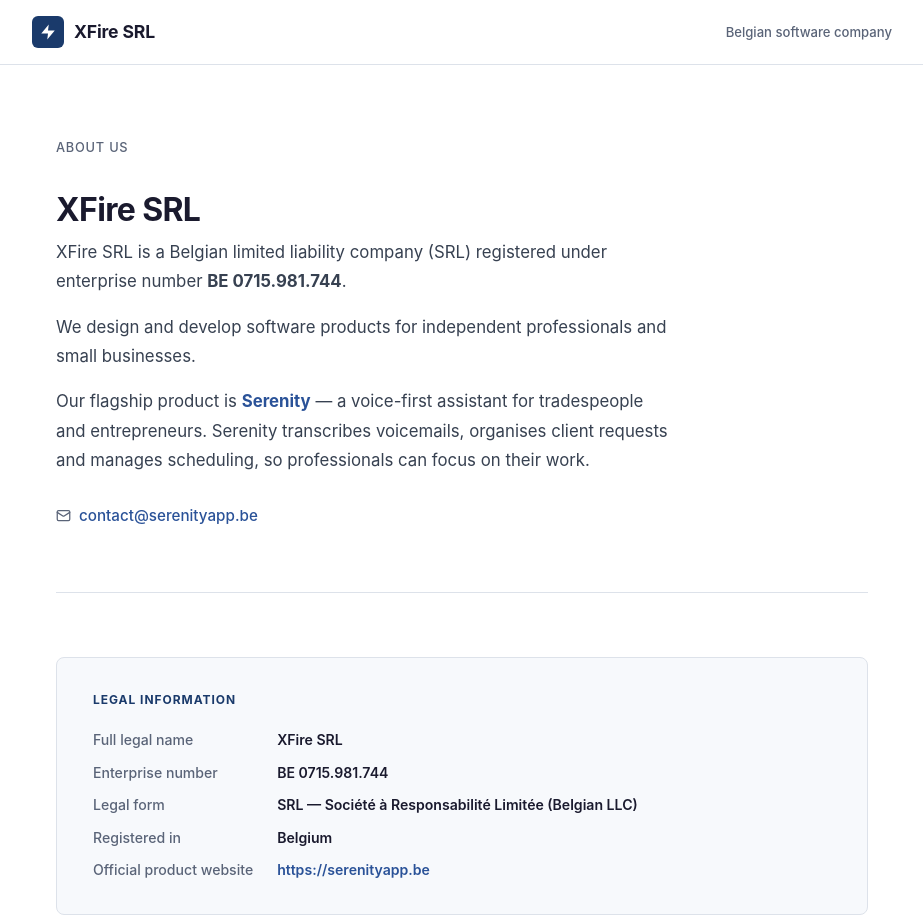
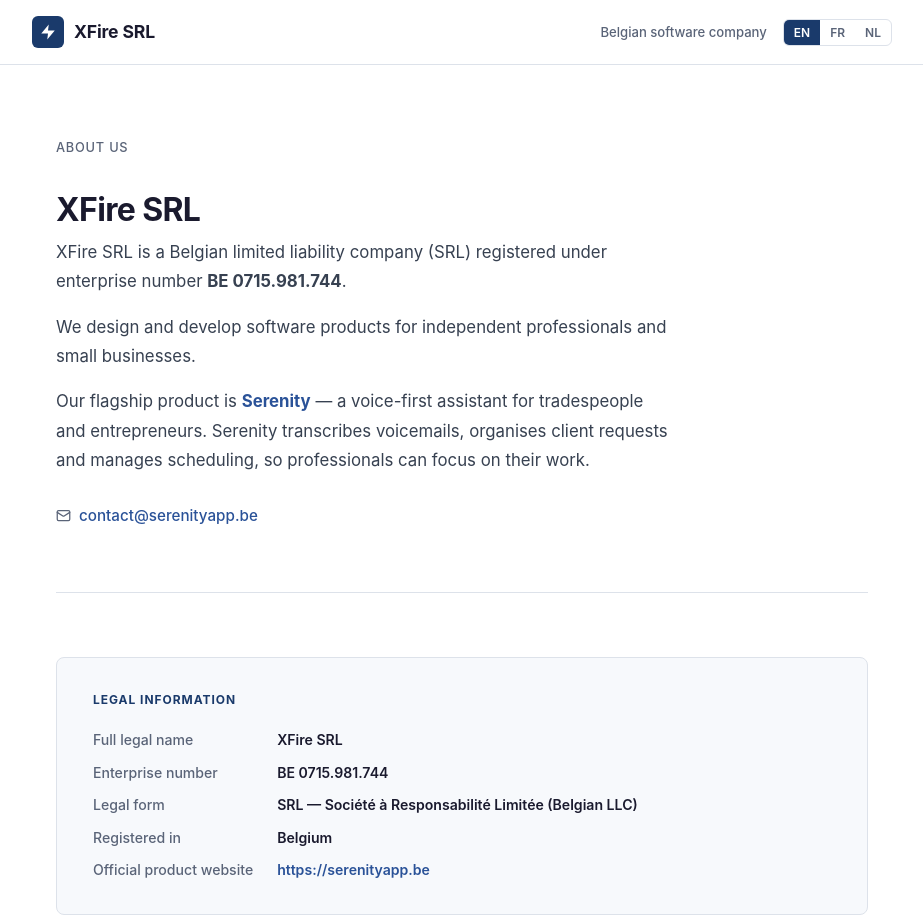
Before and after one commit to Tismik/xfire-website, a plain HTML site: page index.html in a window 1280 px wide. Shown: the top 918 px of the page, without its empty margins (178-1101 px from the left). Drawn offline with Linux system fonts and the light colour scheme.

Commit message:
add FR/NL translations with language switcher

```diff
--- a/index.html
+++ b/index.html
@@ -3,7 +3,7 @@
 <head>
   <meta charset="utf-8">
   <meta name="viewport" content="width=device-width, initial-scale=1">
-  <title>XFire SRL — Belgian Software Company</title>
+  <title data-i18n="page.title">XFire SRL — Belgian Software Company</title>
   <meta name="description" content="XFire SRL is a Belgian software company (BE 0715.981.744) developing software products for independent professionals and small businesses.">
   <style>
     *, *::before, *::after { box-sizing: border-box; margin: 0; padding: 0; }
@@ -45,6 +45,7 @@
       align-items: center;
       justify-content: space-between;
       height: 64px;
+      gap: 16px;
     }
 
     .logo {
@@ -78,11 +79,40 @@
       letter-spacing: -0.01em;
     }
 
+    .header-right {
+      display: flex;
+      align-items: center;
+      gap: 16px;
+    }
+
     .header-tag {
       font-size: 0.82rem;
       color: var(--text-muted);
       font-weight: 500;
     }
+
+    /* ── LANG TOGGLE ── */
+    .lang-toggle {
+      display: inline-flex;
+      border: 1px solid var(--border);
+      border-radius: 6px;
+      overflow: hidden;
+    }
+
+    .lang-toggle button {
+      background: transparent;
+      color: var(--text-muted);
+      border: none;
+      padding: 5px 10px;
+      font-size: 0.75rem;
+      font-weight: 600;
+      cursor: pointer;
+      transition: all 0.15s;
+      font-family: inherit;
+    }
+
+    .lang-toggle button:hover { color: var(--text); }
+    .lang-toggle button.active { background: var(--blue); color: #fff; }
 
     /* ── MAIN ── */
     main {
@@ -107,7 +137,6 @@
     }
 
     .hero .tagline {
-      font-size: 1rem;
       color: var(--text-muted);
       font-weight: 500;
       margin-bottom: 32px;
@@ -135,9 +164,7 @@
       color: var(--text-muted);
     }
 
-    .contact-line a {
-      font-weight: 500;
-    }
+    .contact-line a { font-weight: 500; }
 
     /* ── LEGAL BLOCK ── */
     .legal-block {
@@ -204,6 +231,7 @@
 
     /* ── RESPONSIVE ── */
     @media (max-width: 600px) {
+      .header-tag { display: none; }
       main { padding: 48px 20px 60px; }
       .hero { margin-bottom: 40px; padding-bottom: 40px; }
       .hero h1 { font-size: 1.6rem; }
@@ -226,21 +254,28 @@
         </div>
         <span class="logo-name">XFire SRL</span>
       </a>
-      <span class="header-tag">Belgian software company</span>
+      <div class="header-right">
+        <span class="header-tag" data-i18n="header.tag">Belgian software company</span>
+        <div class="lang-toggle">
+          <button data-lang-btn="en">EN</button>
+          <button data-lang-btn="fr">FR</button>
+          <button data-lang-btn="nl">NL</button>
+        </div>
+      </div>
     </div>
   </header>
 
   <main>
 
     <section class="hero">
-      <p class="tagline">About us</p>
+      <p class="tagline" data-i18n="hero.tagline">About us</p>
       <h1>XFire SRL</h1>
 
-      <p>XFire SRL is a Belgian limited liability company (SRL) registered under enterprise number <strong>BE 0715.981.744</strong>.</p>
+      <p data-i18n="hero.p1">XFire SRL is a Belgian limited liability company (SRL) registered under enterprise number <strong>BE 0715.981.744</strong>.</p>
 
-      <p>We design and develop software products for independent professionals and small businesses.</p>
+      <p data-i18n="hero.p2">We design and develop software products for independent professionals and small businesses.</p>
 
-      <p>Our flagship product is <a href="https://serenityapp.be"><strong>Serenity</strong></a> — a voice-first assistant for tradespeople and entrepreneurs. Serenity transcribes voicemails, organises client requests and manages scheduling, so professionals can focus on their work.</p>
+      <p data-i18n="hero.p3">Our flagship product is <a href="https://serenityapp.be"><strong>Serenity</strong></a> — a voice-first assistant for tradespeople and entrepreneurs. Serenity transcribes voicemails, organises client requests and manages scheduling, so professionals can focus on their work.</p>
 
       <div class="contact-line">
         <svg width="15" height="15" viewBox="0 0 24 24" fill="none" stroke="currentColor" stroke-width="2" stroke-linecap="round" stroke-linejoin="round"><rect x="2" y="4" width="20" height="16" rx="2"/><path d="m22 7-8.97 5.7a1.94 1.94 0 0 1-2.06 0L2 7"/></svg>
@@ -249,21 +284,21 @@
     </section>
 
     <div class="legal-block">
-      <h2>Legal information</h2>
+      <h2 data-i18n="legal.title">Legal information</h2>
       <dl class="legal-grid">
-        <dt>Full legal name</dt>
+        <dt data-i18n="legal.name">Full legal name</dt>
         <dd>XFire SRL</dd>
 
-        <dt>Enterprise number</dt>
+        <dt data-i18n="legal.number">Enterprise number</dt>
         <dd>BE 0715.981.744</dd>
 
-        <dt>Legal form</dt>
-        <dd>SRL — Société à Responsabilité Limitée (Belgian LLC)</dd>
+        <dt data-i18n="legal.form">Legal form</dt>
+        <dd data-i18n="legal.form.value">SRL — Société à Responsabilité Limitée (Belgian LLC)</dd>
 
-        <dt>Registered in</dt>
-        <dd>Belgium</dd>
+        <dt data-i18n="legal.country">Registered in</dt>
+        <dd data-i18n="legal.country.value">Belgium</dd>
 
-        <dt>Official product website</dt>
+        <dt data-i18n="legal.website">Official product website</dt>
         <dd><a href="https://serenityapp.be">https://serenityapp.be</a></dd>
       </dl>
     </div>
@@ -277,5 +312,91 @@
     </div>
   </footer>
 
+  <script>
+    const I18N = {
+      en: {
+        'page.title': 'XFire SRL — Belgian Software Company',
+        'header.tag': 'Belgian software company',
+        'hero.tagline': 'About us',
+        'hero.p1': 'XFire SRL is a Belgian limited liability company (SRL) registered under enterprise number <strong>BE 0715.981.744</strong>.',
+        'hero.p2': 'We design and develop software products for independent professionals and small businesses.',
+        'hero.p3': 'Our flagship product is <a href="https://serenityapp.be"><strong>Serenity</strong></a> — a voice-first assistant for tradespeople and entrepreneurs. Serenity transcribes voicemails, organises client requests and manages scheduling, so professionals can focus on their work.',
+        'legal.title': 'Legal information',
+        'legal.name': 'Full legal name',
+        'legal.number': 'Enterprise number',
+        'legal.form': 'Legal form',
+        'legal.form.value': 'SRL — Société à Responsabilité Limitée (Belgian LLC)',
+        'legal.country': 'Registered in',
+        'legal.country.value': 'Belgium',
+        'legal.website': 'Official product website',
+      },
+      fr: {
+        'page.title': 'XFire SRL — Société de logiciels belge',
+        'header.tag': 'Société de logiciels belge',
+        'hero.tagline': 'À propos',
+        'hero.p1': 'XFire SRL est une société à responsabilité limitée de droit belge, enregistrée sous le numéro d\'entreprise <strong>BE 0715.981.744</strong>.',
+        'hero.p2': 'Nous concevons et développons des logiciels pour les indépendants et les petites entreprises.',
+        'hero.p3': 'Notre produit phare est <a href="https://serenityapp.be"><strong>Serenity</strong></a> — un assistant vocal pour les artisans et entrepreneurs. Serenity transcrit les messages vocaux, organise les demandes clients et gère le planning, afin que les professionnels puissent se concentrer sur leur travail.',
+        'legal.title': 'Informations légales',
+        'legal.name': 'Dénomination sociale',
+        'legal.number': 'Numéro d\'entreprise',
+        'legal.form': 'Forme juridique',
+        'legal.form.value': 'SRL — Société à Responsabilité Limitée',
+        'legal.country': 'Pays d\'enregistrement',
+        'legal.country.value': 'Belgique',
+        'legal.website': 'Site web officiel du produit',
+      },
+      nl: {
+        'page.title': 'XFire SRL — Belgisch softwarebedrijf',
+        'header.tag': 'Belgisch softwarebedrijf',
+        'hero.tagline': 'Over ons',
+        'hero.p1': 'XFire SRL is een Belgische besloten vennootschap (BV/SRL), geregistreerd onder ondernemingsnummer <strong>BE 0715.981.744</strong>.',
+        'hero.p2': 'Wij ontwerpen en ontwikkelen softwareproducten voor zelfstandigen en kleine ondernemingen.',
+        'hero.p3': 'Ons vlaggenschipproduct is <a href="https://serenityapp.be"><strong>Serenity</strong></a> — een spraakassistent voor vaklui en ondernemers. Serenity transcribeert voicemails, organiseert klantvragen en beheert de planning, zodat professionals zich op hun werk kunnen concentreren.',
+        'legal.title': 'Juridische informatie',
+        'legal.name': 'Volledige naam',
+        'legal.number': 'Ondernemingsnummer',
+        'legal.form': 'Rechtsvorm',
+        'legal.form.value': 'SRL — Besloten Vennootschap (Belgische BV)',
+        'legal.country': 'Geregistreerd in',
+        'legal.country.value': 'België',
+        'legal.website': 'Officiële productwebsite',
+      },
+    };
+
+    const SUPPORTED = ['en', 'fr', 'nl'];
+
+    function applyLang(lang) {
+      const dict = I18N[lang] || I18N.en;
+      document.documentElement.lang = lang;
+      document.querySelectorAll('[data-i18n]').forEach(el => {
+        const v = dict[el.dataset.i18n];
+        if (v != null) el.innerHTML = v;
+      });
+      document.querySelectorAll('[data-lang-btn]').forEach(b => {
+        b.classList.toggle('active', b.dataset.langBtn === lang);
+      });
+      if (dict['page.title']) document.title = dict['page.title'];
+      try { localStorage.setItem('xfire_lang', lang); } catch (e) {}
+    }
+
+    let initial = 'en';
+    try {
+      const saved = localStorage.getItem('xfire_lang');
+      if (SUPPORTED.includes(saved)) {
+        initial = saved;
+      } else {
+        const nav = (navigator.language || '').slice(0, 2).toLowerCase();
+        if (SUPPORTED.includes(nav)) initial = nav;
+      }
+    } catch (e) {}
+
+    document.querySelectorAll('[data-lang-btn]').forEach(b => {
+      b.addEventListener('click', () => applyLang(b.dataset.langBtn));
+    });
+
+    applyLang(initial);
+  </script>
+
 </body>
 </html>
```
